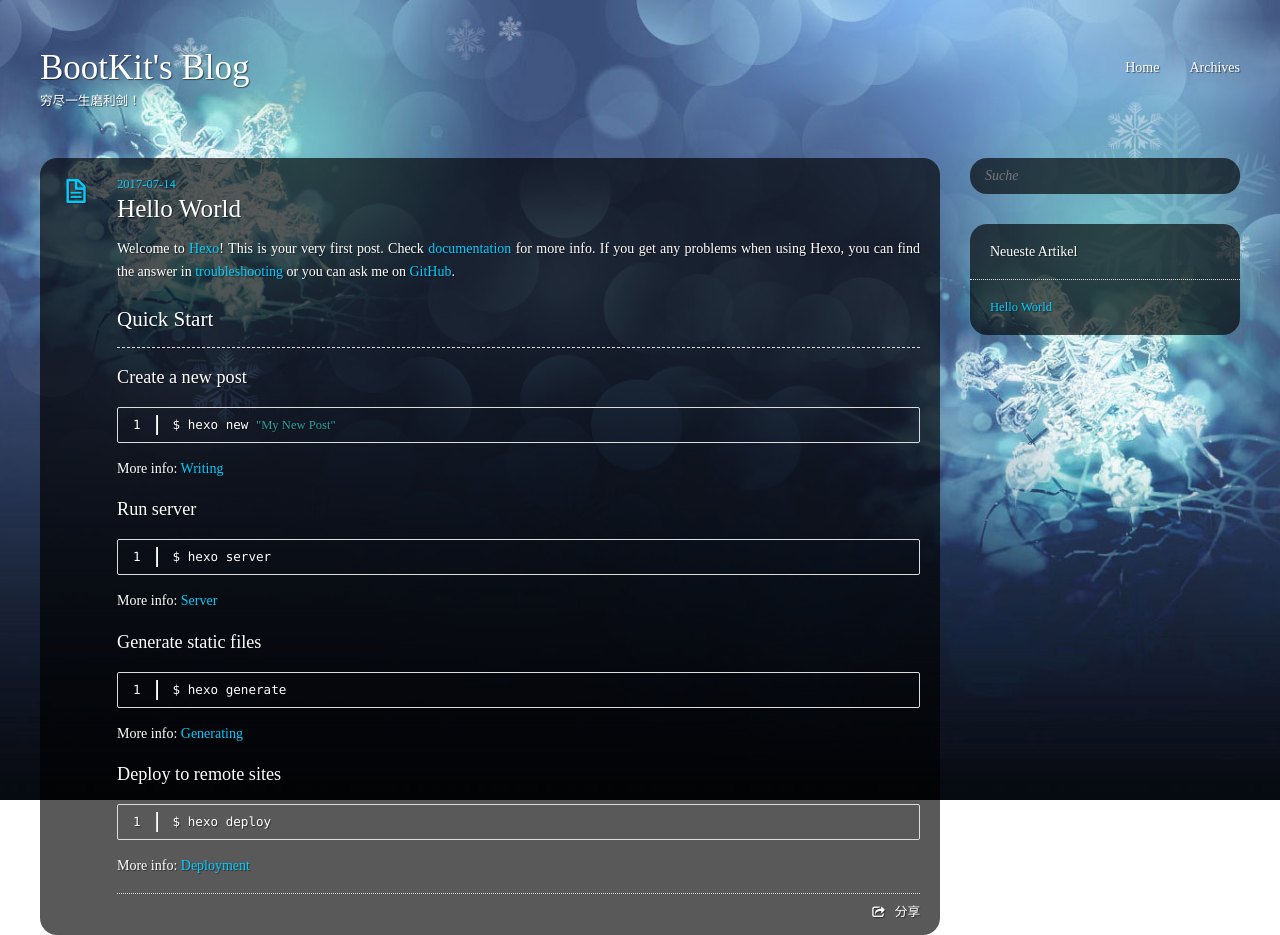
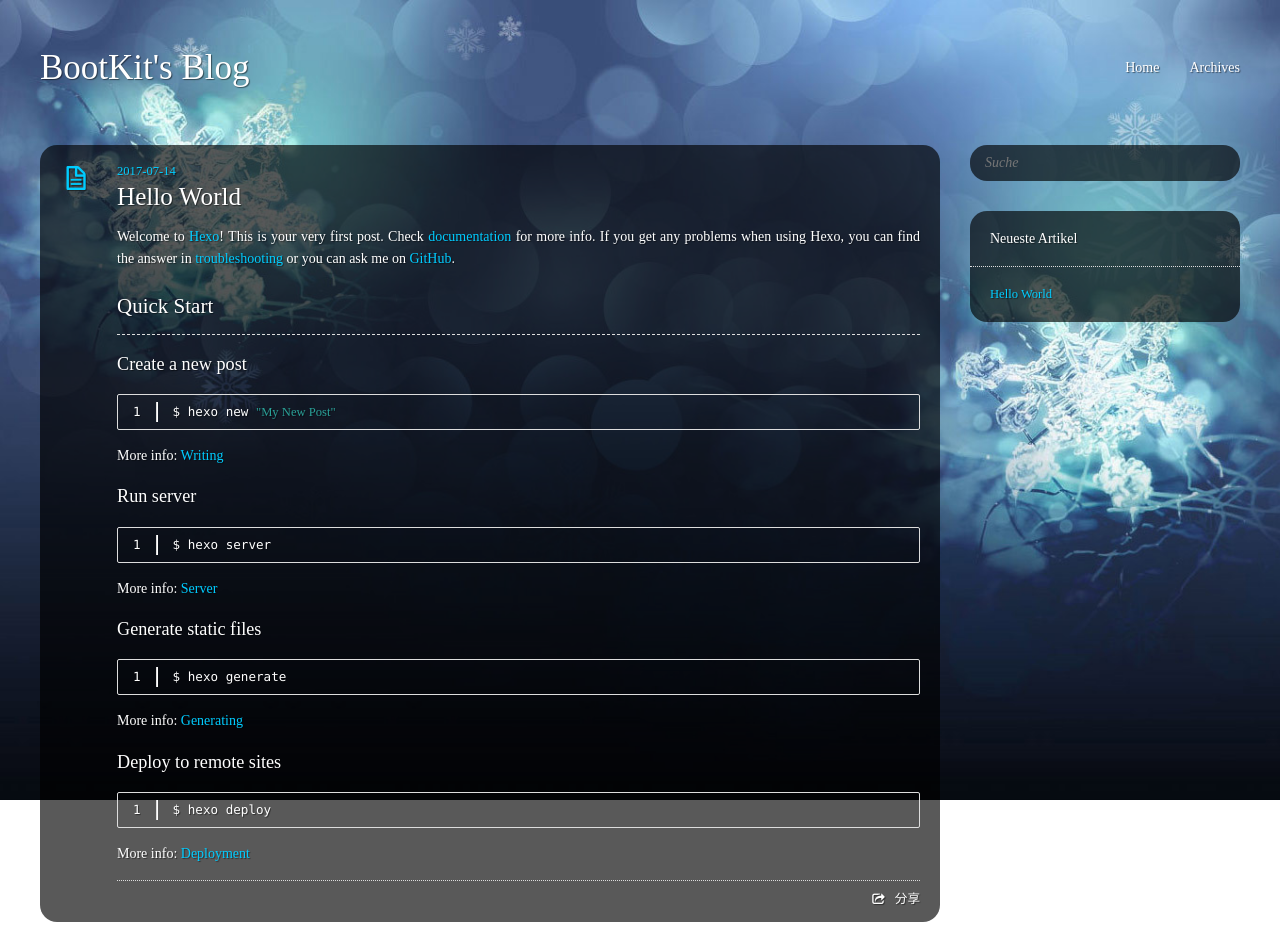
Before and after one commit to BootKitS/BootKitS.github.io, a plain HTML site: page 2017/07/14/hello-world/index.html in a window 1280 px wide. Shown: the top 935 px of the page. Drawn offline with Linux system fonts and the light colour scheme; a script that the page names is missing.

Commit message:
Site updated: 2017-07-14 17:18:59

```diff
--- a/2017/07/14/hello-world/index.html
+++ b/2017/07/14/hello-world/index.html
@@ -43,7 +43,7 @@
 <body>
   <header id="header" class="inner"><div class="alignleft">
   <h1><a href="/">BootKit&#39;s Blog</a></h1>
-  <h2><a href="/">穷尽一生磨利剑！</a></h2>
+  <h2><a href="/"></a></h2>
 </div>
 <nav id="main-nav" class="alignright">
   <ul>
```
Also changed, not shown: archives/2017/07/index.html (+1 -1 lines), archives/2017/index.html (+1 -1 lines), archives/index.html (+1 -1 lines), index.html (+1 -1 lines).
